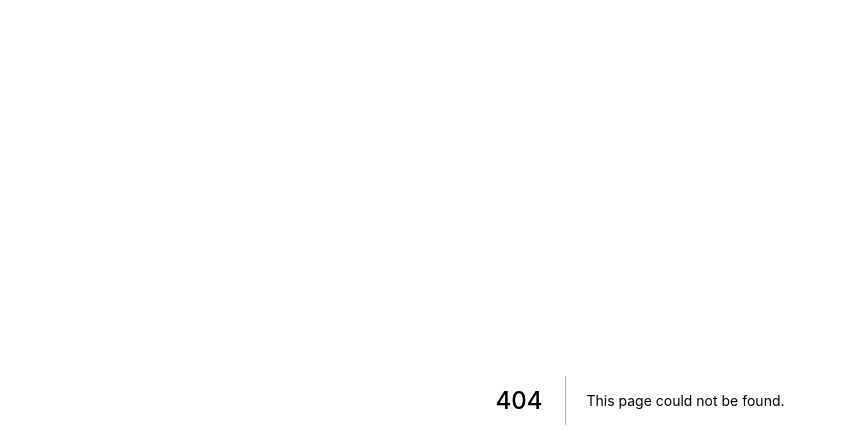
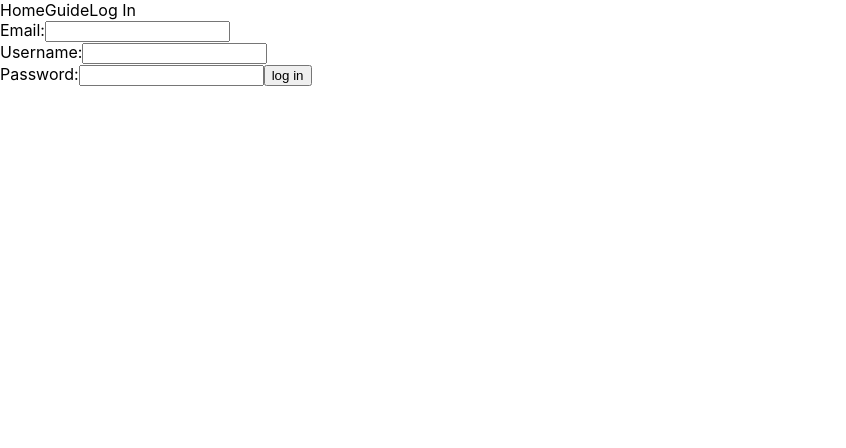
Before and after one commit to Jubali-Khan/burst-your-bubble, a Next.js app: page /login in a window 1280 px wide. Before the commit this address had no page. Shown: the top 448 px of the page, without its empty margins (0-846 px from the left). Built offline with nearby package versions, Linux system fonts and the light colour scheme.

Commit message:
Add Emotion for styling

```diff
--- /dev/null
+++ b/babel.config.js
@@ -0,0 +1,14 @@
+module.exports = {
+  presets: [
+    [
+      'next/babel',
+      {
+        'preset-react': {
+          runtime: 'automatic',
+          importSource: '@emotion/react',
+        },
+      },
+    ],
+  ],
+  plugins: ['@emotion/babel-plugin'],
+};
--- /dev/null
+++ b/components/Header.js
@@ -0,0 +1,25 @@
+import Link from 'next/link';
+
+export default function Header(props) {
+  return (
+    // Logged in as admin
+
+    // Logged in as user
+
+    // Not logged in
+
+    <nav>
+      <Link href="/">
+        <a>Home</a>
+      </Link>
+
+      <Link href="/guide">
+        <a>Guide</a>
+      </Link>
+
+      <Link href="/login">
+        <a>Log In</a>
+      </Link>
+    </nav>
+  );
+}
--- /dev/null
+++ b/components/Layout.js
@@ -0,0 +1,11 @@
+import Header from './Header';
+
+export default function Layout(props) {
+  return (
+    <>
+      <Header />
+      <main>{props.children}</main>
+      {/* <Footer /> */}
+    </>
+  );
+}
--- a/package.json
+++ b/package.json
@@ -9,6 +9,8 @@
     "migrate": "dotenv ley"
   },
   "dependencies": {
+    "@emotion/babel-plugin": "^11.3.0",
+    "@emotion/react": "^11.5.0",
     "@types/camelcase-keys": "^5.1.1",
     "@types/dotenv-safe": "^8.1.2",
     "camelcase-keys": "^7.0.1",
--- /dev/null
+++ b/pages/login.js
@@ -0,0 +1,42 @@
+import { useState } from 'react';
+import Layout from '../components/Layout';
+
+export default function Login() {
+  const [email, setEmail] = useState('');
+  const [username, setUsername] = useState('');
+  const [password, setPassword] = useState('');
+  return (
+    <Layout>
+      <form
+        onSubmit={async (event) => {
+          event.preventDefault();
+        }}
+      >
+        <label>
+          Email:
+          <input
+            value={email}
+            onChange={(e) => setEmail(e.currentTarget.value)}
+          />
+        </label>
+        <br />
+        <label>
+          Username:
+          <input
+            value={username}
+            onChange={(e) => setUsername(e.currentTarget.value)}
+          />
+        </label>
+        <br />
+        <label>
+          Password:
+          <input
+            value={password}
+            onChange={(e) => setPassword(e.currentTarget.value)}
+          />
+        </label>
+        <button type="submit">log in</button>
+      </form>
+    </Layout>
+  );
+}
--- a/tsconfig.json
+++ b/tsconfig.json
@@ -13,11 +13,13 @@
     "allowSyntheticDefaultImports": true,
     "downlevelIteration": true,
     "forceConsistentCasingInFileNames": true,
-    "jsx": "react-jsx",
+    "jsx": "preserve",
+    "jsxImportSource": "@emotion/react",
     "noEmit": true,
     "noFallthroughCasesInSwitch": true,
     "skipLibCheck": true,
-    "strict": true
+    "strict": true,
+    "incremental": true
   },
   "include": [
     ".eslintrc.cjs",
```
Also changed, not shown: migrations/00002-create-comments-table.js (+11 -0 lines), pages/guide.js (added, +9 -0 lines), pages/index.js (+11 -64 lines), next-env.d.ts (added), 1 other file (tests, documents, lock files or other folders).
